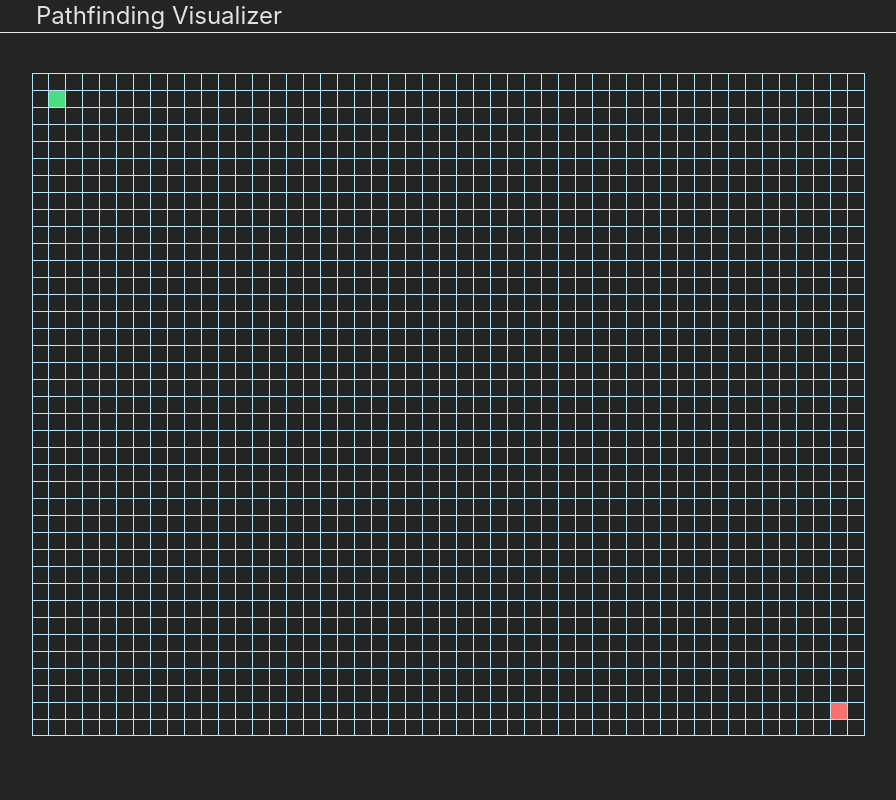
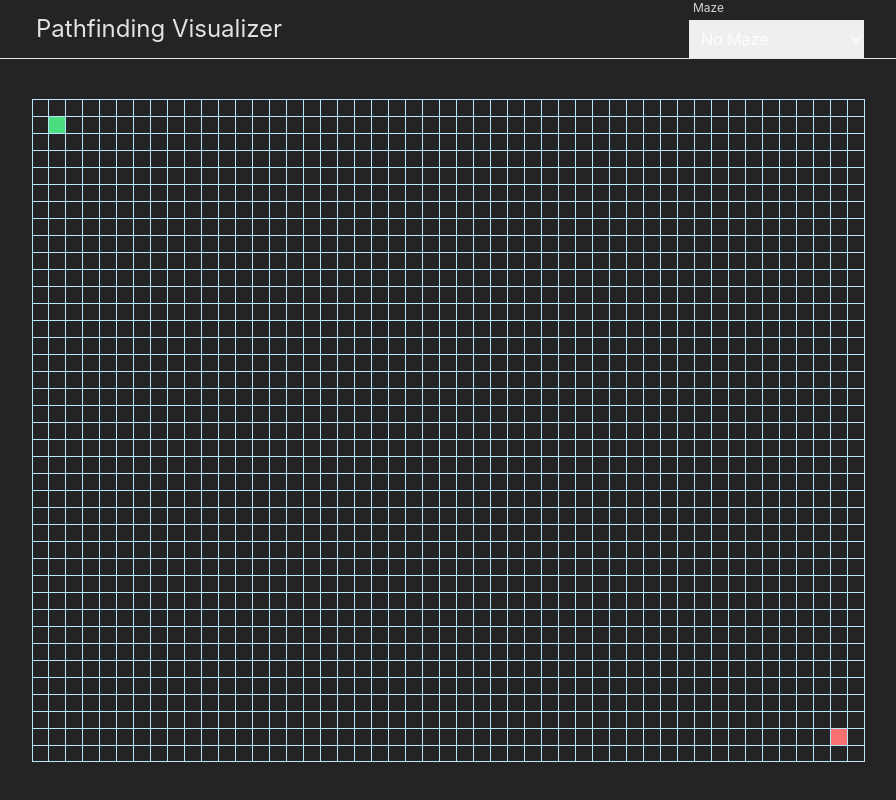
Before and after one commit to misterclayt0n/pathfinding-visualizer, a React (Vite) app: page / in a window 1280 px wide. Shown: the whole page, without its empty margins (192-1088 px from the left). Built offline with nearby package versions, Linux system fonts and the light colour scheme.

Commit message:
feat: add navigation component outline

```diff
--- a/package.json
+++ b/package.json
@@ -12,6 +12,7 @@
   "dependencies": {
     "react": "^18.3.1",
     "react-dom": "^18.3.1",
+    "react-icons": "^5.3.0",
     "tailwind-merge": "^2.5.2"
   },
   "devDependencies": {
--- a/src/components/Nav.tsx
+++ b/src/components/Nav.tsx
@@ -1,8 +1,24 @@
+import { usePathfinding } from "../hooks/usePathfinding";
+import { MAZES } from "../utils/constants";
+import { Select } from "./Select";
+
 export function Nav() {
+  const { maze } = usePathfinding();
+
   return (
     <div className="flex items-center justify-center min-h[4.5rem] border-b shadow-gray-600 sm:px-5 px-0">
       <div className="flex items-center lg:justify-between justify-center w-full sm:w-[52rem]">
-        <h1 className="lg:flex hidden w-[40%] text-2xl pl-1">Pathfinding Visualizer</h1>
+        <h1 className="lg:flex hidden w-[40%] text-2xl pl-1">
+          Pathfinding Visualizer
+        </h1>
+        <div className="flex sm:items-end items-center justify-start sm:justify-between sm:flex-row flex-col sm:space-y-0 space-y-3 sm:py-0 py-4 sm:space-x-4">
+          <Select
+            label="Maze"
+            value={maze}
+            options={MAZES}
+            onChange={(e) => {}}
+          />
+        </div>
       </div>
     </div>
   );
--- /dev/null
+++ b/src/components/PlayButton.tsx
@@ -0,0 +1,23 @@
+import { MouseEventHandler } from "react";
+import { BsFillPlayFill } from "react-icons/bs";
+import { GrPowerReset } from "react-icons/gr";
+
+export function PlayButton({
+  handleRunVisualizer,
+  isDisabled,
+  isGraphVisualized,
+}: {
+  isDisabled: boolean;
+  isGraphVisualized: boolean;
+  handleRunVisualizer: MouseEventHandler<HTMLButtonElement>;
+}) {
+  return (
+      <button
+        className="disabled:pointer-events-none disabled:opacity-50 transition ease-in rounded-full p-2.5 shadow-md bg-green-500 hover:bg-green-600 border-none active:ring-green-300 focus:outline-none focus:ring focus:ring-green-300 focus:ring-opacity-30"
+        onClick={handleRunVisualizer}
+        disabled={isDisabled}
+      >
+        {isGraphVisualized ? <GrPowerReset className="w-5 h-5"/> : <BsFillPlayFill className="w-5 h-5"/>}
+      </button>
+  )
+}
--- a/src/utils/constants.ts
+++ b/src/utils/constants.ts
@@ -1,3 +1,5 @@
+import { MazeSelectType } from "./types";
+
 export const MAX_ROW = 39;
 export const MAX_COLS = 49;
 
@@ -33,3 +35,8 @@
 export const END_TILE_STYLE = TILE_STYLE + " bg-red-400";
 export const WALL_TILE_STYLE = TILE_STYLE + " bg-gray-400";
 export const PATH_TILE_STYLE = TILE_STYLE + " bg-green-500";
+export const MAZES: MazeSelectType[] =  [
+  { name: "No Maze", value: "NONE" },
+  { name: "Binary Tree", value: "BINARY_TREE" },
+  { name: "Recursive Division", value: "RECURSIVE_DIVISION" },
+]
--- a/src/utils/types.ts
+++ b/src/utils/types.ts
@@ -1,6 +1,10 @@
 export type AlgorithmType = "DIJKSTRA" | "A_STAR" | "BFS" | "DFS";
 
 export type MazeType = "NONE" | "BINARY_TREE" | "RECURSIVE_DIVISION";
+export interface MazeSelectType {
+  name: string;
+  value: MazeType;
+}
 
 export type TileType = {
   row: number;
```
Also changed, not shown: 1 other file (tests, documents, lock files or other folders).
